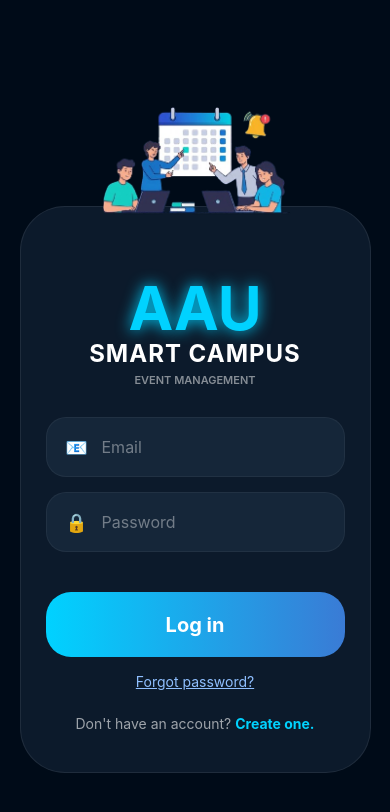
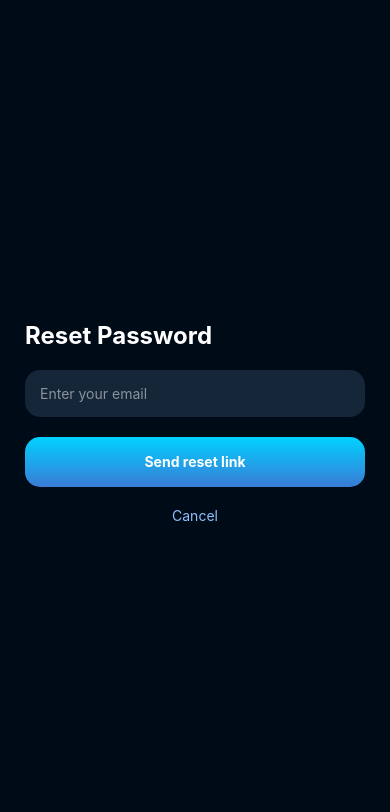
Before and after one commit to NatiTibe/SmartCampusMobile, a React Native app: screen /ForgotPassword in a window 390 px wide. Shown: the top 812 px of the page. Built offline with nearby package versions, Linux system fonts and the light colour scheme.

Commit message:
update forget password page

```diff
--- a/App.tsx
+++ b/App.tsx
@@ -5,6 +5,7 @@ import { createStackNavigator } from '@react-navigation/stack';
 // Screen Imports
 import LoginScreen from './src/screens/LoginScreen';
 import SignupScreen from './src/screens/SignupScreen';
+import ForgotPasswordScreen from './src/screens/ForgotPassword'; // <-- Added Import
 import HomeScreen from './src/screens/HomeScreen';
 import EventDetailsScreen from './src/screens/EventDetailsScreen';
 import CreateEventScreen from './src/screens/CreateEventScreen';
@@ -39,6 +40,14 @@ export default function App() {
           initialParams={{ setUserRole }}
         />
         <Stack.Screen name="Signup" component={SignupScreen} options={{ headerShown: false }} initialParams={{ setUserRole }} />
+
+        {/* <-- Added ForgotPassword Screen --> */}
+        <Stack.Screen
+          name="ForgotPassword"
+          component={ForgotPasswordScreen}
+          options={{ headerShown: false }}
+        />
+
         <Stack.Screen
           name="Home"
           component={HomeScreen}
--- a/app.json
+++ b/app.json
@@ -26,5 +26,6 @@
       "favicon": "./assets/favicon.png",
       "bundler": "metro"
     }
+
   }
 }
--- /dev/null
+++ b/src/screens/ForgotPassword.tsx
@@ -0,0 +1,60 @@
+import React, { useState } from 'react';
+import { View, Text, TextInput, TouchableOpacity, StyleSheet, Alert, SafeAreaView } from 'react-native';
+import { LinearGradient } from 'expo-linear-gradient';
+import { forgotPassword } from '../services/authService';
+
+const ForgotPasswordScreen = ({ navigation }: any) => {
+  const [resetEmail, setResetEmail] = useState('');
+
+  const handleSendLink = async () => {
+    if (!resetEmail) {
+      Alert.alert('Email required', 'Please enter your email address.');
+      return;
+    }
+    try {
+      await forgotPassword(resetEmail);
+      Alert.alert('Success', 'If an account exists, a reset link has been sent.');
+      navigation.goBack();
+    } catch (err: any) {
+      Alert.alert('Error', err.message || 'Failed to send reset link.');
+    }
+  };
+
+  return (
+    <SafeAreaView style={styles.container}>
+      <View style={styles.content}>
+        <Text style={styles.title}>Reset Password</Text>
+        <TextInput
+          placeholder="Enter your email"
+          placeholderTextColor="rgba(255,255,255,0.5)"
+          value={resetEmail}
+          onChangeText={setResetEmail}
+          style={styles.input}
+          keyboardType="email-address"
+          autoCapitalize="none"
+        />
+        <TouchableOpacity style={styles.btn} onPress={handleSendLink}>
+          <LinearGradient colors={['#00d2ff', '#3a7bd5']} style={styles.btnGradient}>
+            <Text style={styles.btnText}>Send reset link</Text>
+          </LinearGradient>
+        </TouchableOpacity>
+        <TouchableOpacity onPress={() => navigation.goBack()}>
+          <Text style={styles.cancelText}>Cancel</Text>
+        </TouchableOpacity>
+      </View>
+    </SafeAreaView>
+  );
+};
+
+const styles = StyleSheet.create({
+  container: { flex: 1, backgroundColor: '#000b18' },
+  content: { flex: 1, padding: 25, justifyContent: 'center' },
+  title: { color: '#fff', fontSize: 24, fontWeight: 'bold', marginBottom: 20 },
+  input: { backgroundColor: '#152639', padding: 15, borderRadius: 15, color: '#fff', marginBottom: 20 },
+  btn: { height: 50, borderRadius: 15, overflow: 'hidden' },
+  btnGradient: { flex: 1, justifyContent: 'center', alignItems: 'center' },
+  btnText: { color: '#fff', fontWeight: 'bold' },
+  cancelText: { color: '#8fbfff', textAlign: 'center', marginTop: 20 }
+});
+
+export default ForgotPasswordScreen;
--- a/src/screens/LoginScreen.tsx
+++ b/src/screens/LoginScreen.tsx
@@ -4,8 +4,7 @@ import {
   Image, KeyboardAvoidingView, Platform, Dimensions, Alert
 } from 'react-native';
 import { LinearGradient } from 'expo-linear-gradient';
-import { getErrorMessage } from '../services/apiService';
-import { login, forgotPassword } from '../services/authService';
+import { login } from '../services/authService';
 
 const { width } = Dimensions.get('window');
 
@@ -13,9 +12,6 @@ const LoginScreen = ({ route, navigation }: any) => {
   const [email, setEmail] = useState('');
   const [password, setPassword] = useState('');
   const [error, setError] = useState<string | null>(null);
-  const [showResetForm, setShowResetForm] = useState(false);
-  const [resetEmail, setResetEmail] = useState('');
-  const [resetMessage, setResetMessage] = useState<string | null>(null);
   const { setUserRole } = route.params || {};
 
   const handleLogin = async () => {
@@ -46,8 +42,6 @@ const LoginScreen = ({ route, navigation }: any) => {
       setUserRole?.(role);
 
       // 4. Define route mapping
-      // Ensure these names ('AdminDashboard', 'OrganizerDashboard', 'Home')
-      // match EXACTLY what is in your navigation setup (App.js/AppNavigator)
       const routeMap: Record<string, string> = {
         admin: 'AdminDashboard',
         organizer: 'OrganizerDashboard',
@@ -69,25 +63,6 @@ const LoginScreen = ({ route, navigation }: any) => {
     }
   };
 
-  const handleForgotPassword = async () => {
-    if (!resetEmail) {
-      Alert.alert('Email required', 'Please enter your email address.');
-      return;
-    }
-
-    setError(null);
-    setResetMessage(null);
-
-    try {
-      const response = await forgotPassword(resetEmail);
-      const message = response?.message || 'If an account exists for that email, a reset link has been sent.';
-      setResetMessage(message);
-    } catch (err: any) {
-      const message = err?.message || getErrorMessage(err);
-      setError(message);
-    }
-  };
-
   return (
     <View style={styles.container}>
       <View style={styles.darkBackground} />
@@ -96,7 +71,6 @@ const LoginScreen = ({ route, navigation }: any) => {
         behavior={Platform.OS === 'ios' ? 'padding' : 'height'}
         style={styles.content}
       >
-        {/* FIXED PATH: Going up two levels to reach assets */}
         <View style={styles.illustrationContainer}>
           <Image
             source={require('../../assets/login-illustration.png')}
@@ -105,7 +79,6 @@ const LoginScreen = ({ route, navigation }: any) => {
           />
         </View>
 
-        {/* The Card Design from image_d924bf.png */}
         <View style={styles.card}>
           <View style={styles.headerArea}>
             <Text style={styles.glowText}>AAU</Text>
@@ -155,44 +128,10 @@ const LoginScreen = ({ route, navigation }: any) => {
             </LinearGradient>
           </TouchableOpacity>
 
-          <TouchableOpacity style={styles.forgotButton} onPress={() => {
-            setShowResetForm(true);
-            setResetEmail(email);
-            setResetMessage(null);
-            setError(null);
-          }}>
+          {/* UPDATED: This button now navigates to the new ForgotPassword screen */}
+          <TouchableOpacity style={styles.forgotButton} onPress={() => navigation.navigate('ForgotPassword')}>
             <Text style={styles.forgotText}>Forgot password?</Text>
           </TouchableOpacity>
-
-          {showResetForm && (
-            <View style={styles.resetContainer}>
-              <Text style={styles.resetTitle}>Reset Password</Text>
-              <TextInput
-                placeholder="Enter your email"
-                placeholderTextColor="rgba(255,255,255,0.5)"
-                value={resetEmail}
-                onChangeText={setResetEmail}
-                style={styles.resetInput}
-                keyboardType="email-address"
-                autoCapitalize="none"
-              />
-              <TouchableOpacity style={styles.resetBtn} onPress={handleForgotPassword}>
-                <LinearGradient
-                  colors={['#00d2ff', '#3a7bd5']}
-                  start={{ x: 0, y: 0 }}
-                  end={{ x: 1, y: 0 }}
-                  style={styles.btnGradient}
-                >
-                  <Text style={styles.loginBtnText}>Send reset link</Text>
-                </LinearGradient>
-              </TouchableOpacity>
-              <TouchableOpacity onPress={() => setShowResetForm(false)}>
-                <Text style={styles.cancelResetText}>Cancel</Text>
-              </TouchableOpacity>
-            </View>
-          )}
-
-          {resetMessage ? <Text style={styles.resetMessage}>{resetMessage}</Text> : null}
 
           <View style={styles.footer}>
             <Text style={styles.footerText}>Don't have an account? </Text>
@@ -285,13 +224,7 @@ const styles = StyleSheet.create({
   signupText: { color: '#00d2ff', fontWeight: 'bold', fontSize: 14 },
   forgotButton: { marginTop: 16 },
   forgotText: { color: '#8fbfff', fontSize: 14, textDecorationLine: 'underline' },
-  resetContainer: { width: '100%', backgroundColor: 'rgba(255,255,255,0.08)', borderRadius: 20, padding: 16, marginTop: 16 },
-  resetTitle: { color: '#fff', fontSize: 16, fontWeight: '700', marginBottom: 12, textAlign: 'center' },
-  resetInput: { width: '100%', color: '#fff', fontSize: 16, paddingHorizontal: 14, paddingVertical: 12, backgroundColor: 'rgba(255,255,255,0.08)', borderRadius: 16, marginBottom: 12, borderWidth: 1, borderColor: 'rgba(255,255,255,0.12)' },
-  resetBtn: { width: '100%', height: 50, borderRadius: 20, overflow: 'hidden', marginBottom: 10 },
-  cancelResetText: { color: '#ddd', textAlign: 'center', marginTop: 10 },
-  resetMessage: { color: '#7ef2a0', marginTop: 12, textAlign: 'center' },
-  errorText: { color: '#ff6b6b', marginTop: 8, textAlign: 'center' }
+  errorText: { color: '#ff6b6b', marginTop: 8, textAlign: 'center', marginBottom: 10 }
 });
 
 export default LoginScreen;
```
Lines whose indentation alone changed are shown as unchanged.
